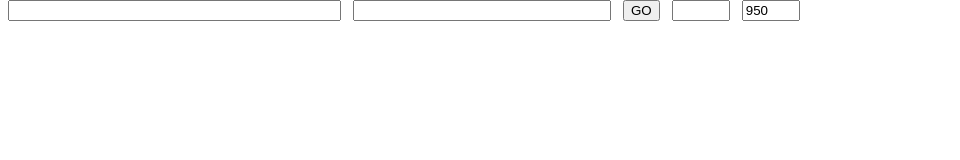
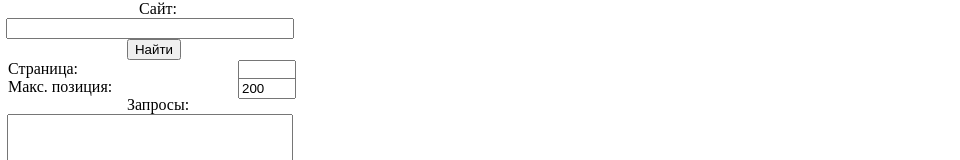
Before and after one commit to crotopus/ya-search-parser, an Electron app: page browser.html in a window 960 px wide. Shown: the top 160 px of the page. Drawn offline with Linux system fonts and the light colour scheme.

Commit message:
Несовпадние URL исправлено
Проведен редизайн;
Исправлен алгоритм проверки сопоствавления URL с заданным;
input для ввода запроса был заменен на textarea для ввода списка запросов.

Co-Authored-By: Nikita Kiose <crotopus@yandex.ru>

```diff
--- a/browser.html
+++ b/browser.html
@@ -11,19 +11,28 @@
             overflow-y: hidden;
         }
 
+        label {
+            position: relative;
+            left: 8px;
+        }
+
         .navbar {
-            width: calc(100%);
-            height: calc(24px);
+            width: 300px;
+            height: 100%;
+        }
+
+        .queryinput_container {
+            height: calc(100% - 39px - 57px);
         }
 
         #addressbar {
-            width: 250px;
-            margin-left: 8px;
+            width: 280px;
         }
 
         #queryinput {
-            width: 325px;
-            margin-left: 8px;
+            width: 280px;
+            height: calc(100% - 15px);
+            resize: none;
         }
 
         #go {
@@ -40,8 +49,17 @@
             margin-left: 8px;
         }
 
+        .right {
+            width: 50px;
+            position: absolute;
+            left: 230px;
+        }
+
         .content {
-            width: calc(100%);
+            position: absolute;
+            left: 300px;
+            top: 0;
+            width: calc(100% - 300px);
             height: calc(100% - 24px);
         }
     </style>
@@ -49,15 +67,36 @@
 
 <body>
     <div class="navbar">
-        <input id="queryinput">
-        <input id="addressbar">
-        <button id="go">GO</button>
-        <input id="page" type="number" readonly>
-        <input id="resultslimit" type="number">
+        <div>
+            <center>
+                <label for="addressbar">Сайт:</label>
+                <br>
+                <input id="addressbar">
+            </center>
+        </div>
+
+        <div>
+            <center>
+                <button id="go">Найти</button>
+            </center>
+            <label for="page">Страница:</label>
+            <input class="right" id="page" type="number">
+            <br>
+            <label for="resultslimit">Макс. позиция:</label>
+            <input class="right" id="resultslimit" type="number">
+        </div>
+
+        <div class="queryinput_container">
+            <center style='height: calc(100% - 17px);'>
+                <label for="queryinput">Запросы:</label>
+                <br>
+                <textarea id="queryinput"></textarea>
+            </center>
+        </div>
     </div>
-    <div class='content'>
+    <span class='content'>
         <webview style='height: 100%;' id='browser' src='http://www.yandex.ru' preload='./inject.js' autosize></webview>
-    </div>
+    </span>
 
     <script src="./browser.js"></script>
 </body>
--- a/browser.js
+++ b/browser.js
@@ -8,7 +8,12 @@ const go = document.getElementById('go')
 const page = document.getElementById('page')
 const resultslimit = document.getElementById('resultslimit')
 
-resultslimit.value = 950
+/*
+queryinput.value = 'afgadg\nrgferg\nfsrgsrg'
+let query = queryinput.value.split('\n')
+*/
+
+resultslimit.value = 200
 
 const ya = 'https://www.yandex.ru/'
 const search = 'search/?lr=213&text='
@@ -21,25 +26,25 @@ webview.addEventListener('ipc-message', (event) => {
     if (event.channel == 'nextPage') {
         position += event.args[0]
         page.value = Number(page.value) + 1
-        if (position<resultslimit.value-1) {
+        if (position<resultslimit.value - 1) {
             webview.loadURL(ya + search + queryinput.value + '&p=' + page.value)
         } else {
-            console.log(addressbar.value +' :: NO MATCHES FOUND :: '+ queryinput.value)
+            console.log(addressbar.value +' :: NO :: '+ queryinput.value)
             position = 0
             page.value = 0
             isSearching = false
         }
     } else if (event.channel == 'done') {
         position += event.args[0]
-        console.log(addressbar.value +' :: ', position+1,' ::'+ queryinput.value)
-        navigator.clipboard.writeText(position+1).then(() => {
+        console.log(addressbar.value + ' :: ', position + 1,' ::' + queryinput.value)
+        /*navigator.clipboard.writeText(position + 1).then(() => {
             console.log('VALUE COPIED')
-        })
+        })*/
         position = 0
         page.value = 0
         isSearching = false
     } else if (event.channel == 'noMatches') {
-        console.log(addressbar.value +' :: NO MATCHES FOUND :: '+ queryinput.value)
+        console.log(addressbar.value +' :: NO :: '+ queryinput.value)
         position = 0
         page.value = 0
         isSearching = false
--- a/inject.js
+++ b/inject.js
@@ -4,12 +4,15 @@ ipcRenderer.on('search', (event, site) => {
     if (document.body.innerHTML.includes('Если вы считаете, что страницы нет по нашей вине, ')) {
         ipcRenderer.sendToHost('noMatches')
     }
+
+    // Скрываем шапку с поисковой строкой
     document.querySelector('div.serp-header__wrapper').innerHTML = ''
+
     const res = document.querySelectorAll('li.serp-item')
     let i = 0
     for (let node of res) {
         if (node.attributes.length < 6 && node.childNodes[0].className != 'composite composite_gap_s composite_separated_no') {
-            if (node.innerHTML.includes(site)) {
+            if (node.querySelector('a>b').innerHTML.toLowerCase() == site.toLowerCase()) {
                 ipcRenderer.sendToHost('done', i)
                 break
             }
```
Also changed, not shown: main.js (+8 -8 lines), package.json (+11 -3 lines), 1 other file.
